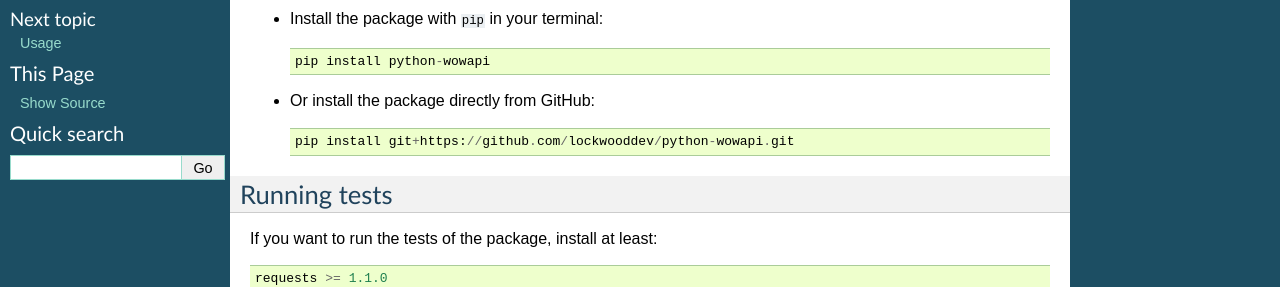
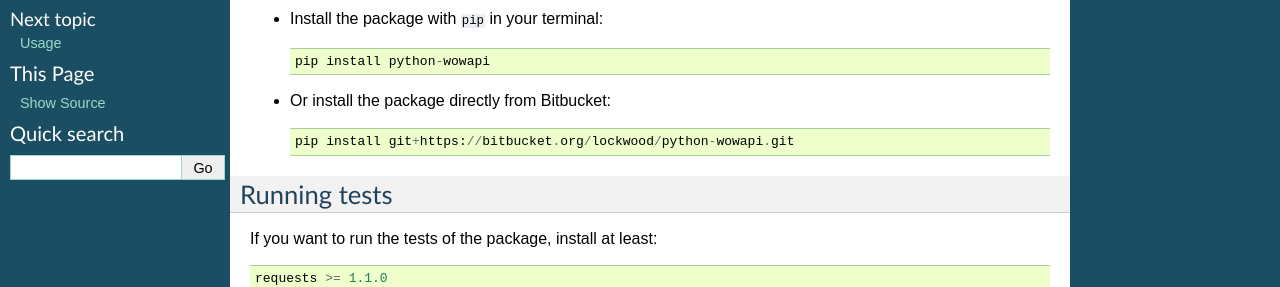
Before and after one commit to lockwooddev/python-wowapi, a Sphinx documentation site: the page built from docs/installation.rst, in a window 1280 px wide. Shown: the part 177-464 px from the top of the page. Built offline with Sphinx 7.4.7, drawn with Linux system fonts in a browser that asks for light colours.

Commit message:
Change git reference in installation documentation.

```diff
--- a/docs/installation.rst
+++ b/docs/installation.rst
@@ -12,9 +12,9 @@ Pip
     pip install python-wowapi
 
 
-* Or install the package directly from GitHub::
+* Or install the package directly from Bitbucket::
 
-    pip install git+https://github.com/lockwooddev/python-wowapi.git
+    pip install git+https://bitbucket.org/lockwood/python-wowapi.git
 
 
 Running tests
```
